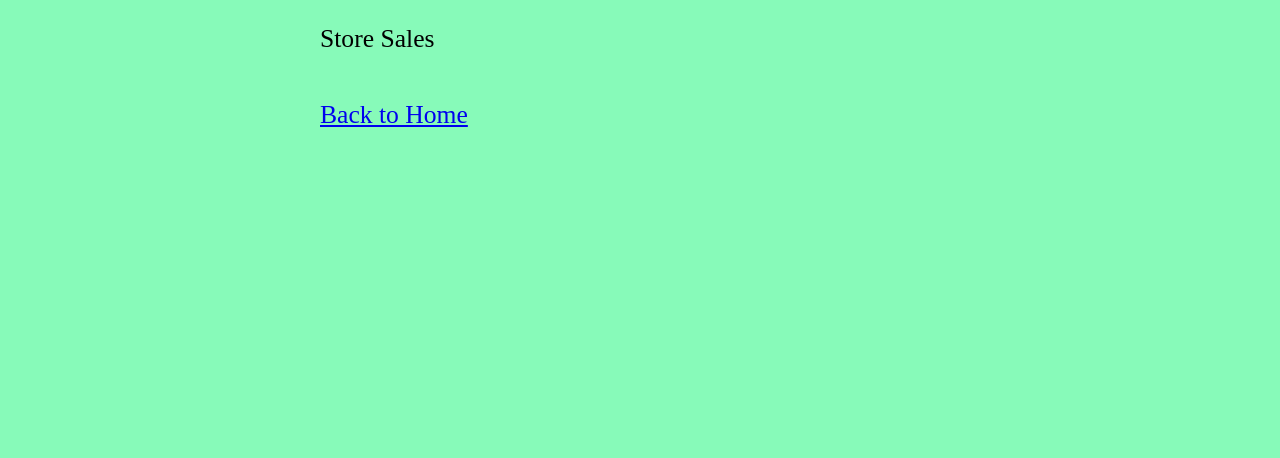
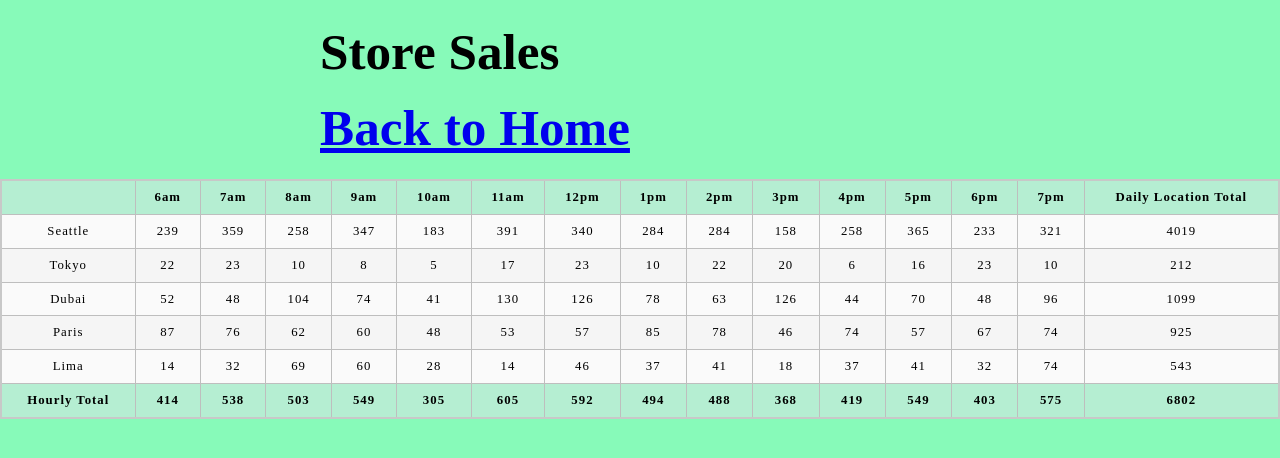
Before and after one commit to Stephen-Montague/cookie-stand, a plain HTML site: page sales.html in a window 1280 px wide. Drawn offline with Linux system fonts and the light colour scheme.

Commit message:
Update structure & styling

```diff
--- a/css/style.css
+++ b/css/style.css
@@ -3,7 +3,7 @@ body {
   margin: auto;
   background-color: rgb(135, 250, 185);
   text-align:justify;
-  font-size: 2vw;
+  font-size: 4vw;
 }
 
 b,
@@ -20,6 +20,8 @@ h1 {
 }
 
 table {
+  width: 100%;
+  min-width: 960px;
   border-collapse: collapse;
   border: 2px solid rgb(200,200,200);
   letter-spacing: 1px;
@@ -28,22 +30,24 @@ table {
 
 td, th {
   border: 1px solid rgb(190,190,190);
-  padding: 10px 20px;
+  padding: 10px 13px;
 }
 
 th {
-  background-color: rgb(235,235,235);
+  background-color: rgb(181, 238, 210);
+  font-weight: bold;
+  text-align: center;
 }
 
 td {
   text-align: center;
 }
 
-tr:nth-child(even) td {
+tr:nth-child(odd) td {
   background-color: rgb(250,250,250);
 }
 
-tr:nth-child(odd) td {
+tr:nth-child(even) td {
   background-color: rgb(245,245,245);
 }
 
@@ -59,6 +63,10 @@ ol{
 ul{
   display: list-item;
   list-style-type: none;
+  font-weight: bold;
+}
+
+h2 {
   font-weight: bold;
 }
 
--- a/sales.html
+++ b/sales.html
@@ -10,7 +10,9 @@
     </header>
     <main>
       <h2>Store Sales</h2>
-      <table id="sales-table"></table>
+      <table id="salesTable"></table>
       <!-- generate a table from js: -->
       <h2><a href="index.html">Back to Home</a></h2>
     </main>
+    <script src="js/app.js" type="text/javascript"></script>
+  </body>
```
Also changed, not shown: index.html (+0 -5 lines).
